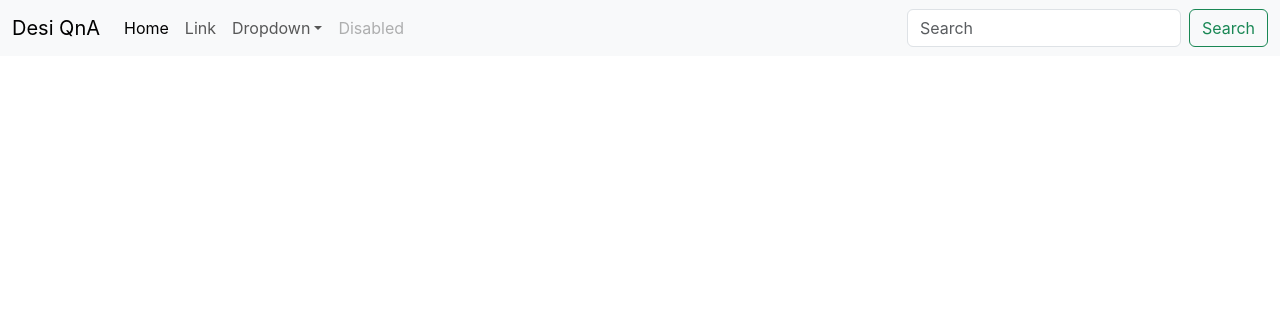
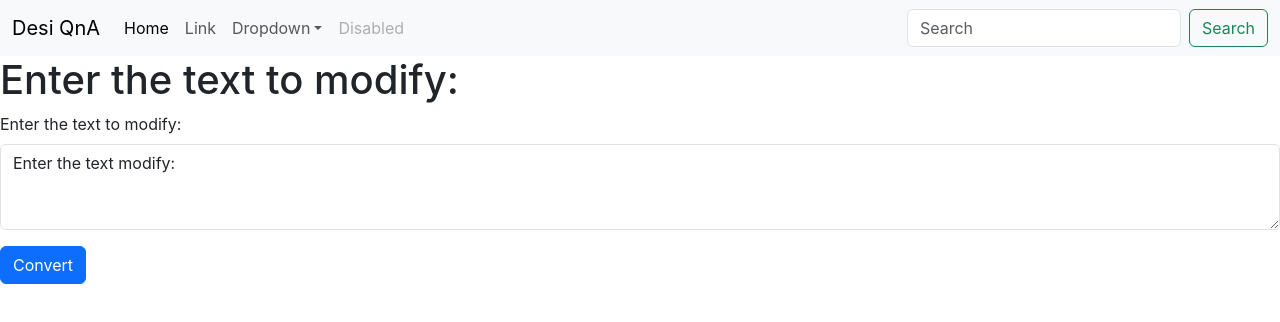
Before and after one commit to Ajit-Ravan/New_ReactJs, a React (Create React App) app in the folder my-app/: page / in a window 1280 px wide. Shown: the top 322 px of the page. Built offline with nearby package versions, Linux system fonts and the light colour scheme.

Commit message:
react states , listening and handling events

```diff
--- a/my-app/src/App.js
+++ b/my-app/src/App.js
@@ -1,10 +1,12 @@
 import "./App.css";
 
 import Navbar from "./Navbar";
+import TextForms from "./TextForms";
 function App() {
   return (
     <>
-      <Navbar title = "Desi QnA"/>
+      <Navbar title="Desi QnA" />
+      <TextForms heading = "Enter the text to modify: "/>
     </>
   );
 }
--- /dev/null
+++ b/my-app/src/TextForms.js
@@ -0,0 +1,27 @@
+import React, { useState } from 'react';
+
+export default function TextForms(props) {
+
+
+    const handleUpClick = () => {
+        console.log("upper case was clicked" + text);
+        setText("You clicked on the button handleUpClick");
+    }
+    const handleOnChange = (event) => {
+        setText(event.target.value);
+        console.log("on change function");
+    }
+    const [text, setText] = useState("Enter the text modify: ");
+    // setText("this is new text from settext");
+    // console.log(text);
+  return (
+    <div>
+          <h1>{props.heading}</h1>
+        <div className="mb-3">
+              <label htmlFor="exampleFormControlTextarea1" className="form-label">{props.heading}</label>
+                <textarea className="form-control" id="exampleFormControlTextarea1" rows="3" value={text} onChange={handleOnChange}></textarea>
+        </div>
+        <button className="btn btn-primary" onClick={handleUpClick}>Convert</button>
+    </div>
+  )
+}
```
